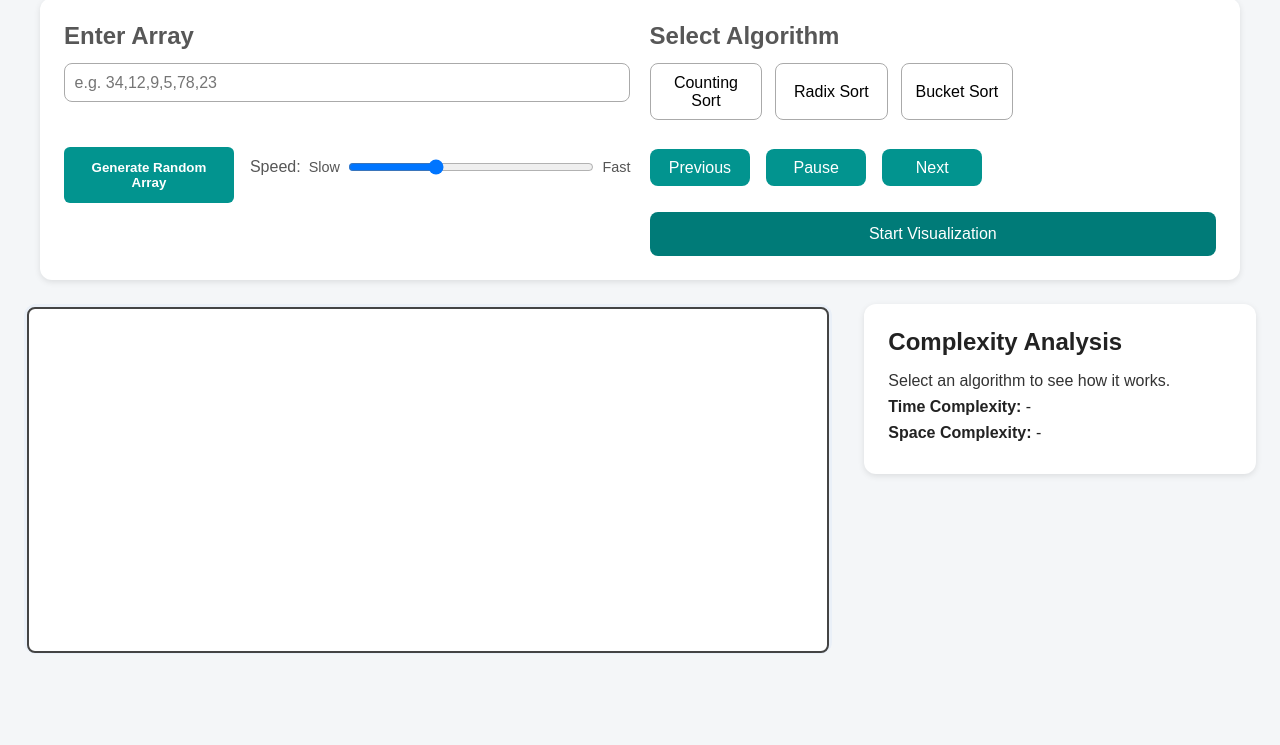
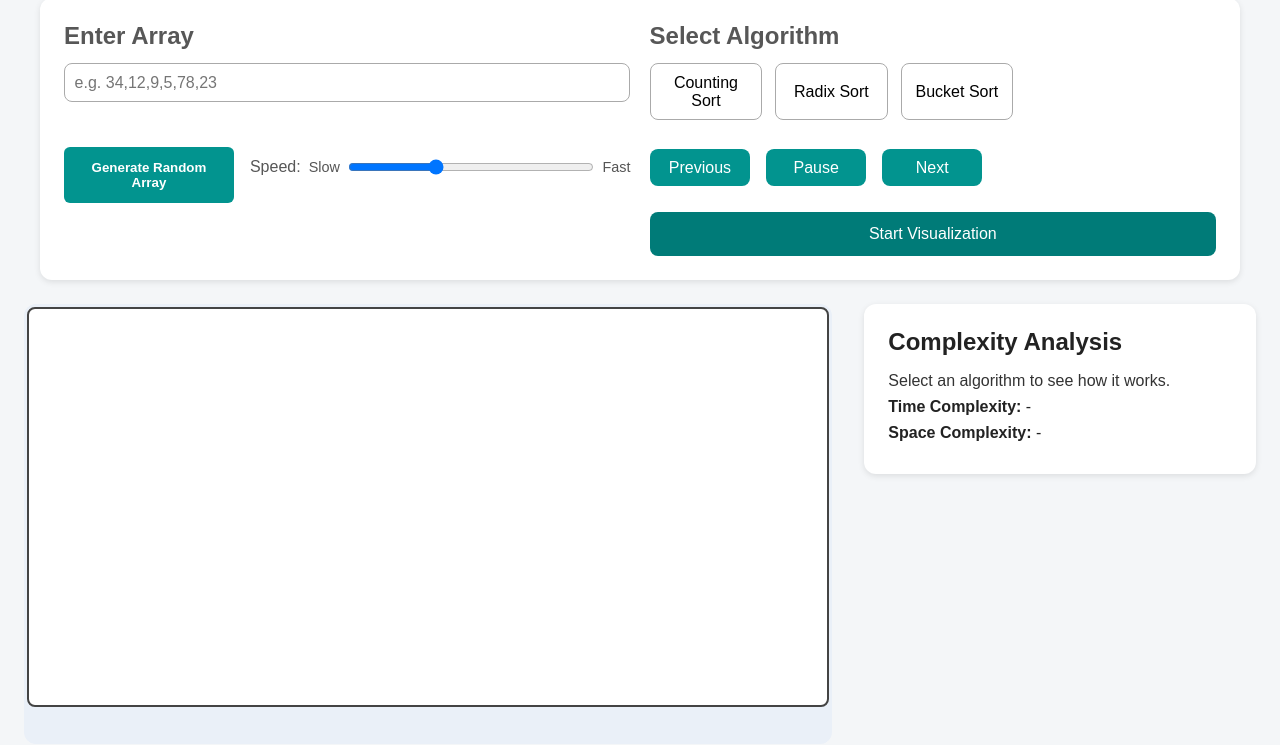
Before and after one commit to Aayushi262005/daa, a plain HTML site: page index.html in a window 1280 px wide. Shown: the part 105-850 px from the top of the page. Before the commit the page ends 800 px from the top, so only its background shows below. Drawn offline with Linux system fonts and the light colour scheme.

Commit message:
big screen front end design modifications

```diff
--- a/style.css
+++ b/style.css
@@ -154,8 +154,8 @@ header {
   background-color: #eaf0f8;
   border-radius: 12px;
   padding:0.2rem;
-  height: 400px;
-  min-height: 400px;
+  height: auto;
+  min-height: 50vh;
   display: flex;
   justify-content: center;
   align-items: flex-start;
@@ -165,7 +165,7 @@ header {
 
 #animationCanvas {
   width: 100%;
-  min-height: 396px;
+  min-height: calc(50vh - 40px);;
   padding: 10px;
   height:auto;
   border: 2px solid #444 ;
@@ -210,7 +210,7 @@ header {
     width: 100%;
   }
   #animationCanvas {
-    min-height: 346px;
+    min-height: calc(55vh - 40px);;
   }
 
   .visualization-container {
@@ -223,8 +223,8 @@ header {
 
   .animation-area {
     flex: 7;
-    min-height: 350px;
-    height: 350px;
+    min-height: 55vh;
+    height: 55vh;
   }
 
   .complexity-section {
```
